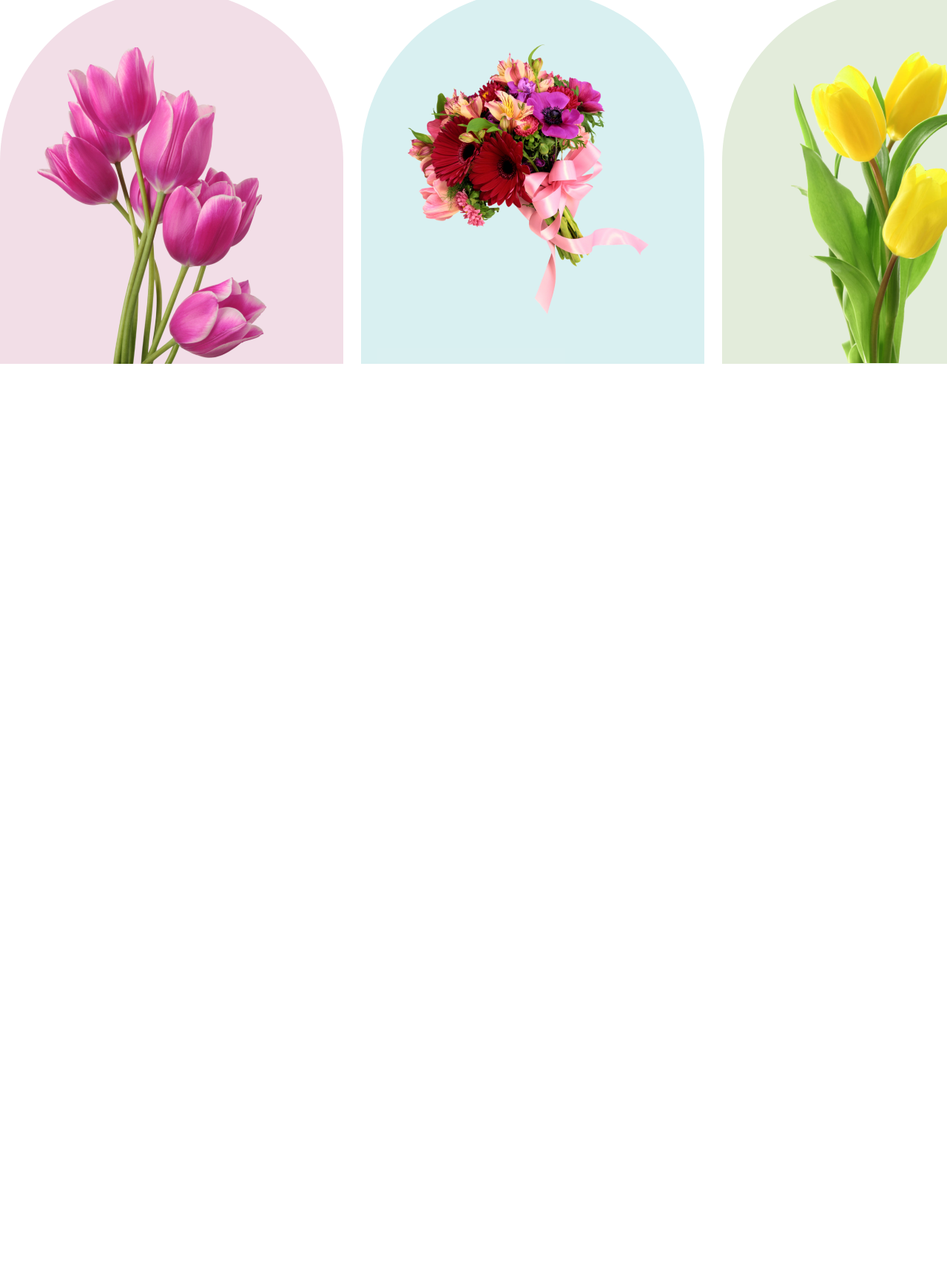
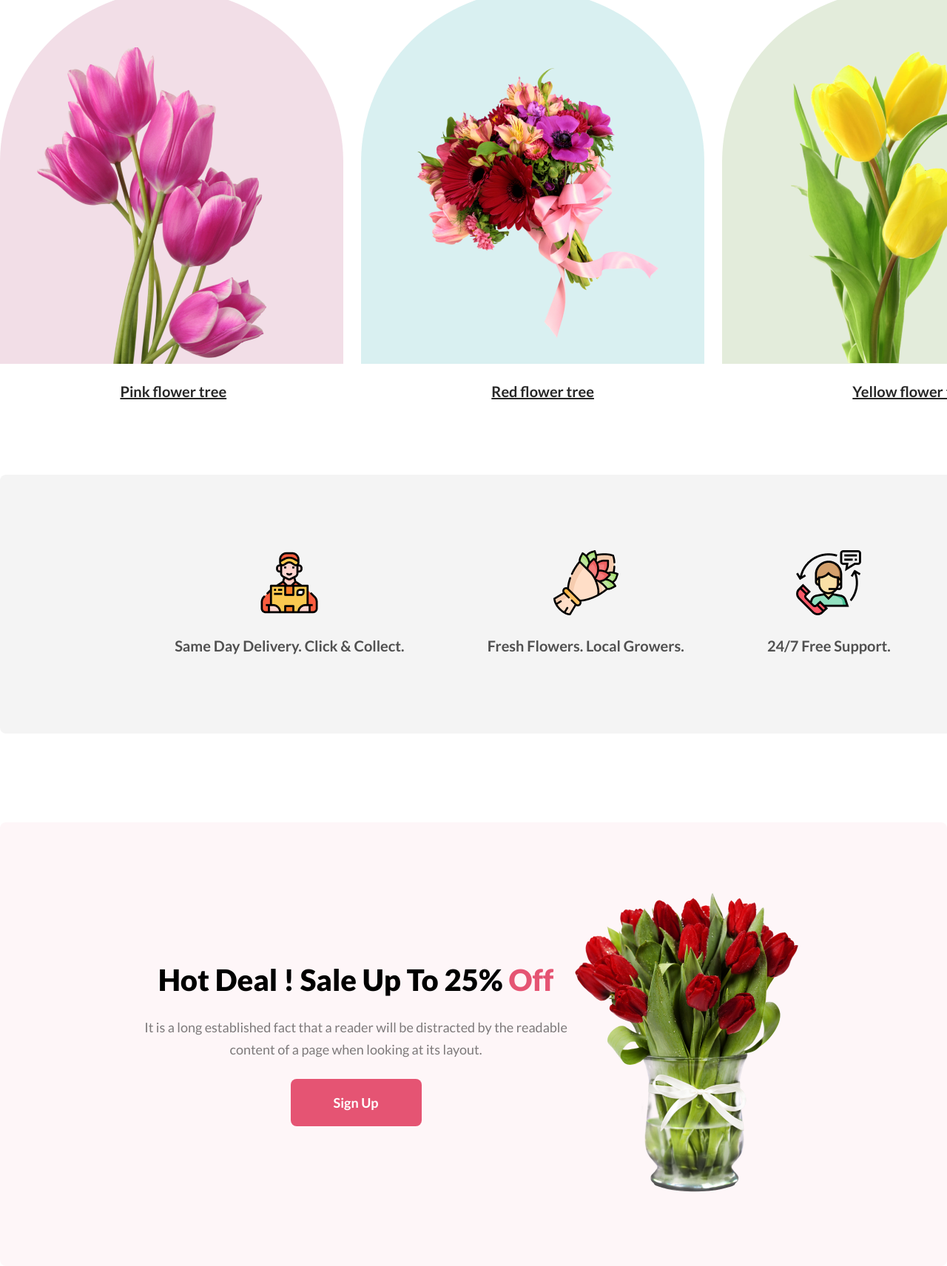
Before and after one commit to mahmudul35/responsive-online-flower-shop, a plain HTML site: page index.html in a window 1280 px wide. Shown: the part 1055-2767 px from the top of the page at 74% size. Before the commit the page ends 1547 px from the top, so only its background shows below. Drawn offline with Linux system fonts and the light colour scheme.

Commit message:
hot deal section added

```diff
--- a/index.html
+++ b/index.html
@@ -36,14 +36,46 @@
         <section class="flower-container">
           <div class="flower-1">
             <img src="./Flower Asset/pngwing 6.png" alt="" />
+            <p>Pink flower tree</p>
           </div>
           <div class="flower-2">
             <img src="./Flower Asset/pngwing 5.png" alt="" />
+            <p>Red flower tree</p>
           </div>
           <div class="flower-3">
             <img src="./Flower Asset/pngwing 7.png" alt="" />
+            <p>Yellow flower tree</p>
           </div>
         </section>
+
+        <section class="services">
+          <div class="car">
+            <img src="./Flower Asset/Group 57.png" alt="" />
+            <p>Same Day Delivery. Click & Collect.</p>
+          </div>
+          <div class="car">
+            <img src="./Flower Asset/Group 58.png" alt="" />
+            <p>Fresh Flowers. Local Growers.</p>
+          </div>
+          <div class="car">
+            <img src="./Flower Asset/Group 59.png" alt="" />
+            <p>24/7 Free Support.</p>
+          </div>
+        </section>
+      </section>
+
+      <section class="hot-deal">
+        <div class="hot-deal-content">
+          <h1>Hot Deal ! Sale Up To 25% <span>Off</span></h1>
+          <p class="description">
+            It is a long established fact that a reader will be distracted by
+            the readable content of a page when looking at its layout.
+          </p>
+          <button class="primary-btn">Sign Up</button>
+        </div>
+        <div class="hot-deal-image-container">
+          <img src="./Flower Asset/pngwing 8.png" alt="" />
+        </div>
       </section>
     </main>
     <!-- Main section ends here -->
--- a/style/style.css
+++ b/style/style.css
@@ -98,6 +98,7 @@ header {
   justify-content: space-between;
   align-items: center;
   margin-top: 40px;
+  margin-bottom: 60px;
 }
 .flower-1 {
   border-radius: 300px 300px 0px 0px;
@@ -111,21 +112,43 @@ header {
   top: 77px;
   left: 50px;
 }
+.flower-1 p {
+  position: absolute;
+  top: 105%;
+  left: 35%;
+  text-decoration: underline;
+  color: rgb(39, 39, 39);
+  font-family: Lato;
+  font-size: 20px;
+  font-weight: 700;
+
+  text-decoration-line: underline;
+}
 
 .flower-2 {
   border-radius: 300px 300px 0px 0px;
   width: 464px;
   height: 505px;
-  display: flex;
-  justify-content: center;
-  align-items: center;
+  position: relative;
   background: rgba(5, 151, 160, 0.15);
 }
-/* .flower-2 img {
+.flower-2 p {
+  position: absolute;
+  top: 105%;
+  left: 38%;
+  text-decoration: underline;
+  color: rgb(39, 39, 39);
+  font-family: Lato;
+  font-size: 20px;
+  font-weight: 700;
+
+  text-decoration-line: underline;
+}
+.flower-2 img {
   position: absolute;
   left: 60px;
   top: 100px;
-} */
+}
 
 .flower-3 {
   border-radius: 300px 300px 0px 0px;
@@ -139,4 +162,89 @@ header {
   top: 33px;
   left: 60px;
 }
+.flower-3 p {
+  position: absolute;
+  top: 105%;
+  left: 38%;
+  text-decoration: underline;
+  color: rgb(39, 39, 39);
+  font-family: Lato;
+  font-size: 20px;
+  font-weight: 700;
+
+  text-decoration-line: underline;
+}
+
+.services {
+  display: flex;
+  justify-content: space-around;
+  align-items: center;
+  height: 350px;
+  margin-top: 150px;
+  border-radius: 8px;
+  padding: 170px 180px;
+  margin-bottom: 120px;
+  background: rgba(39, 39, 39, 0.05);
+}
+
+.car {
+  /* position: relative; */
+  display: flex;
+  flex-direction: column;
+  justify-content: center;
+  align-items: center;
+}
+/* .car img {
+  position: absolute;
+  bottom: 40px;
+  left: 70px;
+} */
+.car p {
+  color: rgba(39, 39, 39, 0.8);
+  font-family: Lato;
+  font-size: 20px;
+  font-weight: 600;
+  line-height: 35px;
+  letter-spacing: 0%;
+  text-align: center;
+  margin-top: 24px;
+}
+
 /* our feature end here */
+
+/* Hot deal section start here */
+.hot-deal {
+  width: 100%;
+  height: 600px;
+  border-radius: 8px;
+  background: rgba(229, 84, 115, 0.05);
+  display: flex;
+  justify-content: space-around;
+  align-items: center;
+  padding: 30px 190px;
+}
+.hot-deal-content {
+  display: flex;
+  flex-direction: column;
+  justify-content: center;
+  align-items: center;
+  width: 590px;
+}
+.hot-deal-content p {
+  text-align: center;
+  margin: 25px 0px;
+}
+
+.hot-deal-content h1 {
+  font-family: Lato;
+  font-size: 40px;
+  font-weight: 800;
+  line-height: 48px;
+  letter-spacing: 0%;
+  text-align: left;
+}
+span {
+  color: rgb(229, 84, 115);
+}
+
+/* hot deal section end here */
```
